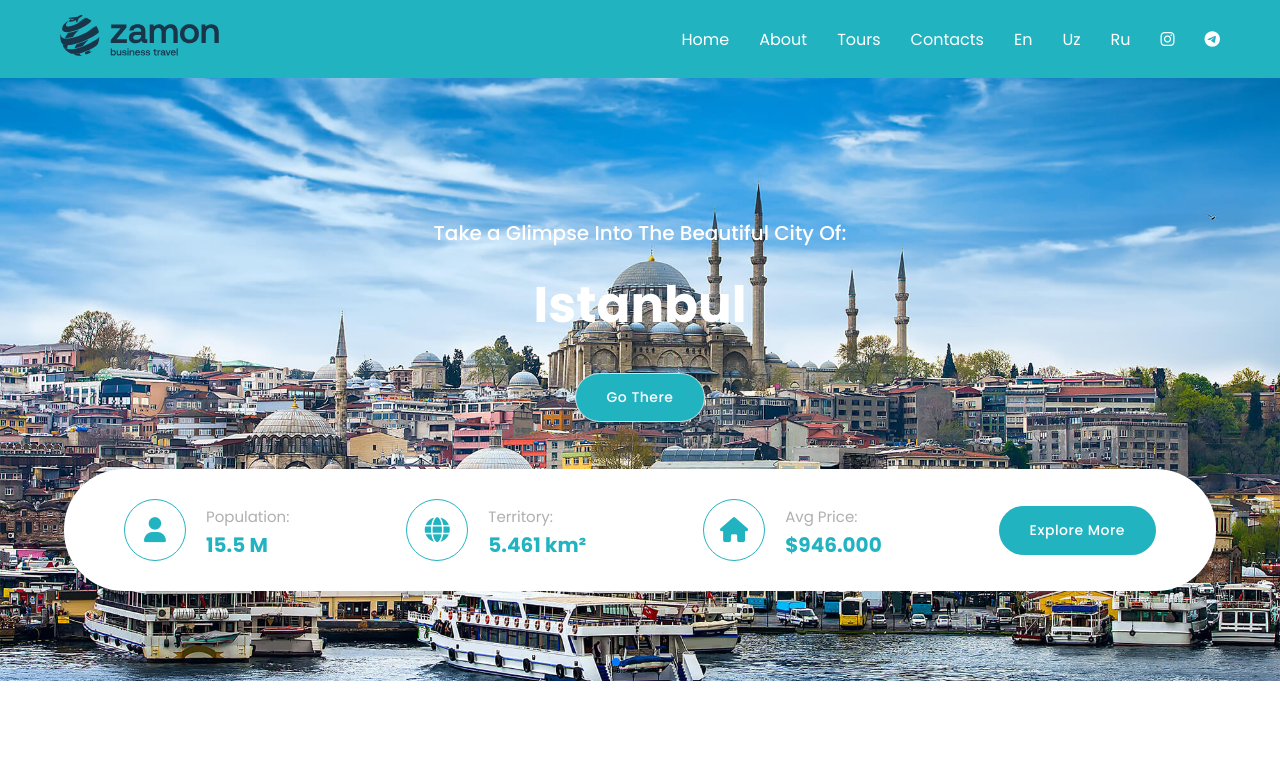
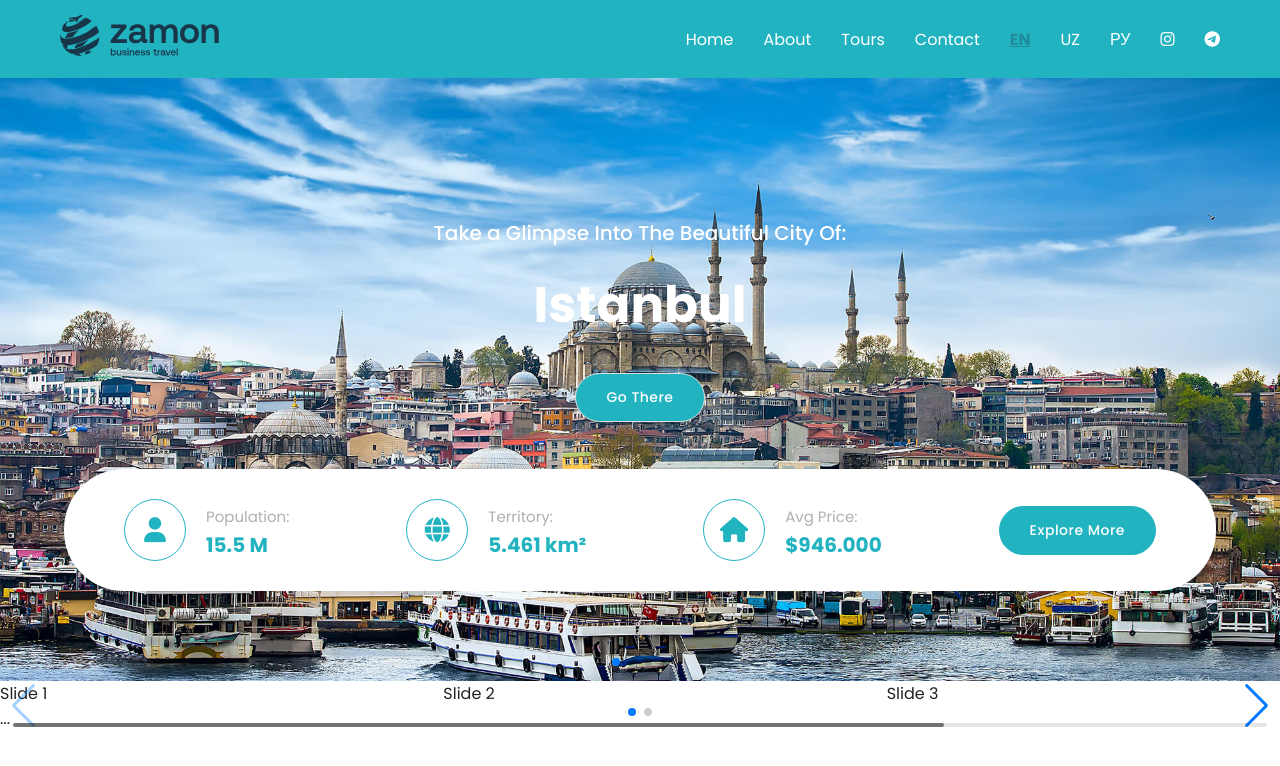
Before and after one commit to asadbekdev07/asadbekdev-zamontour-react, a React (Vite) app: page / in a window 1280 px wide. Shown: the top 766 px of the page. Built offline with nearby package versions, Linux system fonts and the light colour scheme.

Commit message:
Add offers section, localization: en, uz, ru languages

```diff
--- a/package.json
+++ b/package.json
@@ -13,8 +13,12 @@
     "@fortawesome/fontawesome-svg-core": "^6.5.2",
     "@fortawesome/free-solid-svg-icons": "^6.5.2",
     "@fortawesome/react-fontawesome": "^0.2.2",
+    "i18next": "^23.11.5",
+    "i18next-browser-languagedetector": "^8.0.0",
+    "i18next-http-backend": "^2.5.2",
     "react": "^18.2.0",
     "react-dom": "^18.2.0",
+    "react-i18next": "^14.1.2",
     "swiper": "^11.1.3"
   },
   "devDependencies": {
--- /dev/null
+++ b/public/locales/en.json
@@ -0,0 +1,12 @@
+{
+  "home": "Home",
+  "about": "About",
+  "tours": "Tours",
+  "contacts": "Contact",
+  "takeglimpse": "Take a Glimpse Into The Beatiful City Of:",
+  "go": "Go there",
+  "population": "Population:",
+  "territory": "Territory:",
+  "avgpr": "Avg Price:",
+  "exploremore": "Explore More"
+}
--- /dev/null
+++ b/public/locales/ru.json
@@ -0,0 +1,12 @@
+{
+  "home": "Главная",
+  "about": "О нас",
+  "tours": "Туры",
+  "contacts": "Контакты",
+  "takeglimpse": "Поглядите в красивый город:",
+  "go": "Перейти туда",
+  "population": "Население:",
+  "territory": "Территория:",
+  "avgpr": "Средняя цена:",
+  "exploremore": "Узнать больше"
+}
--- /dev/null
+++ b/public/locales/uz.json
@@ -0,0 +1,12 @@
+{
+  "home": "Bosh sahifa",
+  "about": "Biz haqimizda",
+  "tours": "Sayohatlar",
+  "contacts": "Aloqa",
+  "takeglimpse": "Siz yoqtirib qolishingiz mumkin bo'lgan shahar:",
+  "go": "Sayohat qilishni xohlaysiz,i?",
+  "population": "Aholisi:",
+  "territory": "Maydoni:",
+  "avgpr": "O'rtacha narxi:",
+  "exploremore": "Batafsil"
+}
--- a/src/assets/components/App.jsx
+++ b/src/assets/components/App.jsx
@@ -1,3 +1,4 @@
+import Offers from "./Offers"
 import SiteHeader from "./Site-header"
 import SliderHero from "./Slider-hero"
 
@@ -7,6 +8,7 @@ function App() {
     <>
       <SiteHeader />
       <SliderHero />
+      <Offers />
     </>
   )
 }
--- /dev/null
+++ b/src/assets/components/Offers.jsx
@@ -0,0 +1,33 @@
+import { Navigation, Pagination, Scrollbar, A11y } from 'swiper/modules';
+
+import { Swiper, SwiperSlide } from 'swiper/react';
+
+// Import Swiper styles
+import 'swiper/css';
+import 'swiper/css/navigation';
+import 'swiper/css/pagination';
+import 'swiper/css/scrollbar';
+
+const Offers = () => {
+  return (
+    <Swiper
+      // install Swiper modules
+      modules={[Navigation, Pagination, Scrollbar, A11y]}
+      spaceBetween={50}
+      slidesPerView={3}
+      navigation
+      pagination={{ clickable: true }}
+      scrollbar={{ draggable: true }}
+      onSwiper={(swiper) => console.log(swiper)}
+      onSlideChange={() => console.log('slide change')}
+    >
+      <SwiperSlide>Slide 1</SwiperSlide>
+      <SwiperSlide>Slide 2</SwiperSlide>
+      <SwiperSlide>Slide 3</SwiperSlide>
+      <SwiperSlide>Slide 4</SwiperSlide>
+      ...
+    </Swiper>
+  );
+};
+
+export default Offers
--- a/src/assets/components/Site-header.jsx
+++ b/src/assets/components/Site-header.jsx
@@ -1,77 +1,8 @@
-// import zamonImg from '/img/zamon.svg'
-
-// const SiteHeader = () => {
-//   return (
-//     <header className="site-header">
-//       <div className="container site-header__container">
-//         <a className="site-header__logo-link" href="#">
-//           <img className='site-header__logo logo' src={zamonImg} alt="Site logo" width={159} height={41} />
-//         </a>
-
-//         <div className="site-header__sitenav">
-//           <nav className="sitenav">
-//             <ul className="sitenav__list">
-//               {/* ITEM  */}
-//               <li className="sitenav__item">
-//                 <a className='sitenav__link' href="#">Home</a>
-//               </li>
-//               {/* ITEM  */}
-//               <li className="sitenav__item">
-//                 <a className='sitenav__link' href="#about">About</a>
-//               </li>
-//               {/* ITEM  */}
-//               <li className="sitenav__item">
-//                 <a className='sitenav__link' href="tours">Tours</a>
-//               </li>
-//               {/* ITEM  */}
-//               <li className="sitenav__item">
-//                 <a className='sitenav__link' href="contacts">Contacts</a>
-//               </li>
-//             </ul>
-//           </nav>
-
-//           <ul className="lang">
-//             {/* ITEM  */}
-//             <li className="lang__item">
-//               <a className='lang__link' href="#">En</a>
-//             </li>
-//             {/* ITEM  */}
-//             <li className="lang__item">
-//               <a className='lang__link' href="#">Uz</a>
-//             </li>
-//             {/* ITEM  */}
-//             <li className="lang__item">
-//               <a className='lang__link' href="#">Ru</a>
-//             </li>
-//           </ul>
-
-//           <ul className="social">
-//             {/* ITEM  */}
-//             <li className="social__item">
-//               <a className='social__link' href="#">
-//               <i className="fa-brands fa-instagram social__icon"></i>
-//               </a>
-//               </li>
-//             {/* ITEM  */}
-//             <li className="social__item">
-//               <a className='social__link' href="#">
-//               <i className="fa-brands fa-telegram social__icon"></i>
-//               </a>
-//               </li>
-//           </ul>
-//         </div>
-//         <button className='site-header__toggler'><i className="fa-solid fa-bars fa-2xl"></i></button>
-//       </div>
-//     </header>
-//   )
-// }
-
-// export default SiteHeader
-
 import React, { useState } from 'react';
 import zamonImg from '/img/zamon.svg';
 import { FontAwesomeIcon } from '@fortawesome/react-fontawesome';
 import { faBars, faTimes } from '@fortawesome/free-solid-svg-icons';
+import { useTranslation } from 'react-i18next';
 
 const SiteHeader = () => {
   const [isMenuOpen, setIsMenuOpen] = useState(false);
@@ -79,6 +10,13 @@ const SiteHeader = () => {
   const handleToggle = () => {
     setIsMenuOpen(prevState => !prevState);
   };
+
+  const { t, i18n } = useTranslation();
+  const currentLanguage = i18n.language;
+
+  const handleChange = (language) => {
+    i18n.changeLanguage(language);
+  }
 
   return (
     <header className={`site-header ${isMenuOpen ? 'is-open' : ''}`}>
@@ -92,19 +30,19 @@ const SiteHeader = () => {
             <ul className="sitenav__list">
               {/* ITEM  */}
               <li className="sitenav__item">
-                <a className='sitenav__link' href="#">Home</a>
+                <a className='sitenav__link' href="#">{t('home')}</a>
               </li>
               {/* ITEM  */}
               <li className="sitenav__item">
-                <a className='sitenav__link' href="#about">About</a>
+                <a className='sitenav__link' href="#about">{t('about')}</a>
               </li>
               {/* ITEM  */}
               <li className="sitenav__item">
-                <a className='sitenav__link' href="tours">Tours</a>
+                <a className='sitenav__link' href="tours">{t('tours')}</a>
               </li>
               {/* ITEM  */}
               <li className="sitenav__item">
-                <a className='sitenav__link' href="contacts">Contacts</a>
+                <a className='sitenav__link' href="contacts">{t('contacts')}</a>
               </li>
             </ul>
           </nav>
@@ -112,28 +50,46 @@ const SiteHeader = () => {
           <ul className="lang">
             {/* ITEM  */}
             <li className="lang__item">
-              <a className='lang__link' href="#">En</a>
+              <a
+                className={`lang__link ${currentLanguage === 'en' ? 'selected' : ''}`}
+                href="#"
+                onClick={(e) => { e.preventDefault(); handleChange('en'); }}
+              >
+                EN
+              </a>
             </li>
             {/* ITEM  */}
             <li className="lang__item">
-              <a className='lang__link' href="#">Uz</a>
+              <a
+                className={`lang__link ${currentLanguage === 'uz' ? 'selected' : ''}`}
+                href="#"
+                onClick={(e) => { e.preventDefault(); handleChange('uz'); }}
+              >
+                UZ
+              </a>
             </li>
             {/* ITEM  */}
             <li className="lang__item">
-              <a className='lang__link' href="#">Ru</a>
+              <a
+                className={`lang__link ${currentLanguage === 'ru' ? 'selected' : ''}`}
+                href="#"
+                onClick={(e) => { e.preventDefault(); handleChange('ru'); }}
+              >
+                РУ
+              </a>
             </li>
           </ul>
 
           <ul className="social">
             {/* ITEM  */}
             <li className="social__item">
-              <a className='social__link' href="https://www.instagram.com/zamontour/" target="_blank">
+              <a className='social__link' href="https://www.instagram.com/zamontour/" target="_blank" rel="noopener noreferrer">
                 <i className="fa-brands fa-instagram social__icon"></i>
               </a>
             </li>
             {/* ITEM  */}
             <li className="social__item">
-              <a className='social__link' href="https://t.me/zamonbiznestour" target="_blank">
+              <a className='social__link' href="https://t.me/zamonbiznestour" target="_blank" rel="noopener noreferrer">
                 <i className="fa-brands fa-telegram social__icon"></i>
               </a>
             </li>
--- a/src/assets/components/Slider-hero.jsx
+++ b/src/assets/components/Slider-hero.jsx
@@ -3,6 +3,7 @@ import { Swiper, SwiperSlide } from 'swiper/react';
 import 'swiper/css';
 import 'swiper/css/pagination';
 import 'swiper/css/navigation';
+
 
 import { Autoplay, Pagination, Navigation } from 'swiper/modules';
 
--- a/src/assets/styles/index.css
+++ b/src/assets/styles/index.css
@@ -404,6 +404,13 @@ select:-webkit-autofill:focus {
   color: #afafaf;
 }
 
+.lang__link.selected {
+  font-weight: bold;
+  color: #218c99;
+  text-decoration: underline;
+}
+
+
 
 @media only screen and (max-width: 900px) {
   .site-header__sitenav {
--- /dev/null
+++ b/src/i18n.jsx
@@ -0,0 +1,24 @@
+import i18n from 'i18next';
+import { initReactI18next } from 'react-i18next';
+import Backend from 'i18next-http-backend';
+import laungageDetector from 'i18next-browser-languagedetector';
+import enLang from '../public/locales/en.json'
+import uzLang from '../public/locales/uz.json'
+import ruLang from '../public/locales/ru.json'
+
+i18n
+.use(Backend)
+.use(laungageDetector)
+.use(initReactI18next)
+.init({
+  fallbackLng: 'en',
+  lng: 'en',
+  debug: true,
+  resources: {
+    en:{translation: enLang},
+    uz:{translation: uzLang},
+    ru:{translation: ruLang}
+  }
+})
+
+export default i18n;
--- a/src/main.jsx
+++ b/src/main.jsx
@@ -2,6 +2,7 @@ import React from 'react'
 import ReactDOM from 'react-dom/client'
 import App from './assets/components/App'
 import './assets/styles/index.css'
+import './i18n'
 
 ReactDOM.createRoot(document.getElementById('root')).render(
   <React.StrictMode>
```
Also changed, not shown: 1 other file (tests, documents, lock files or other folders).
